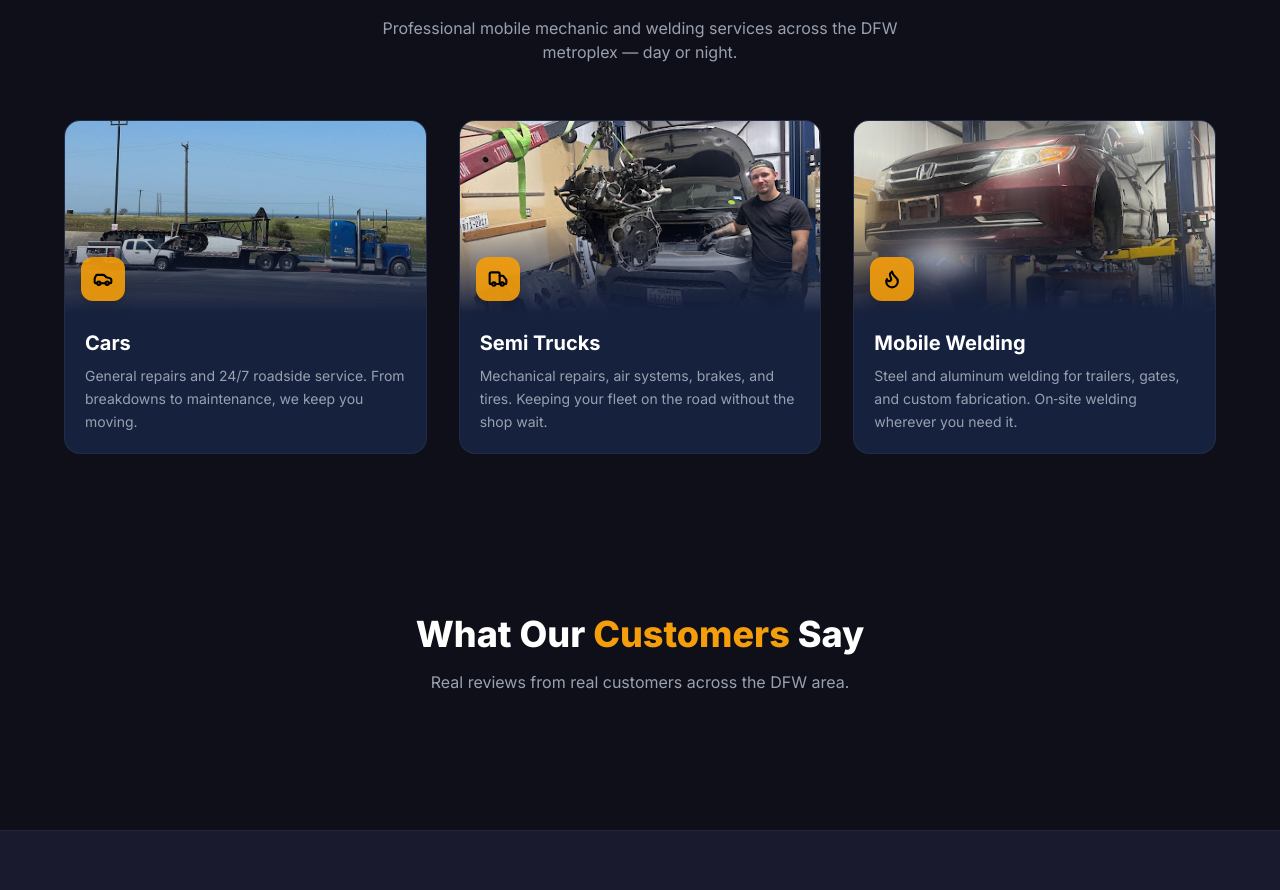
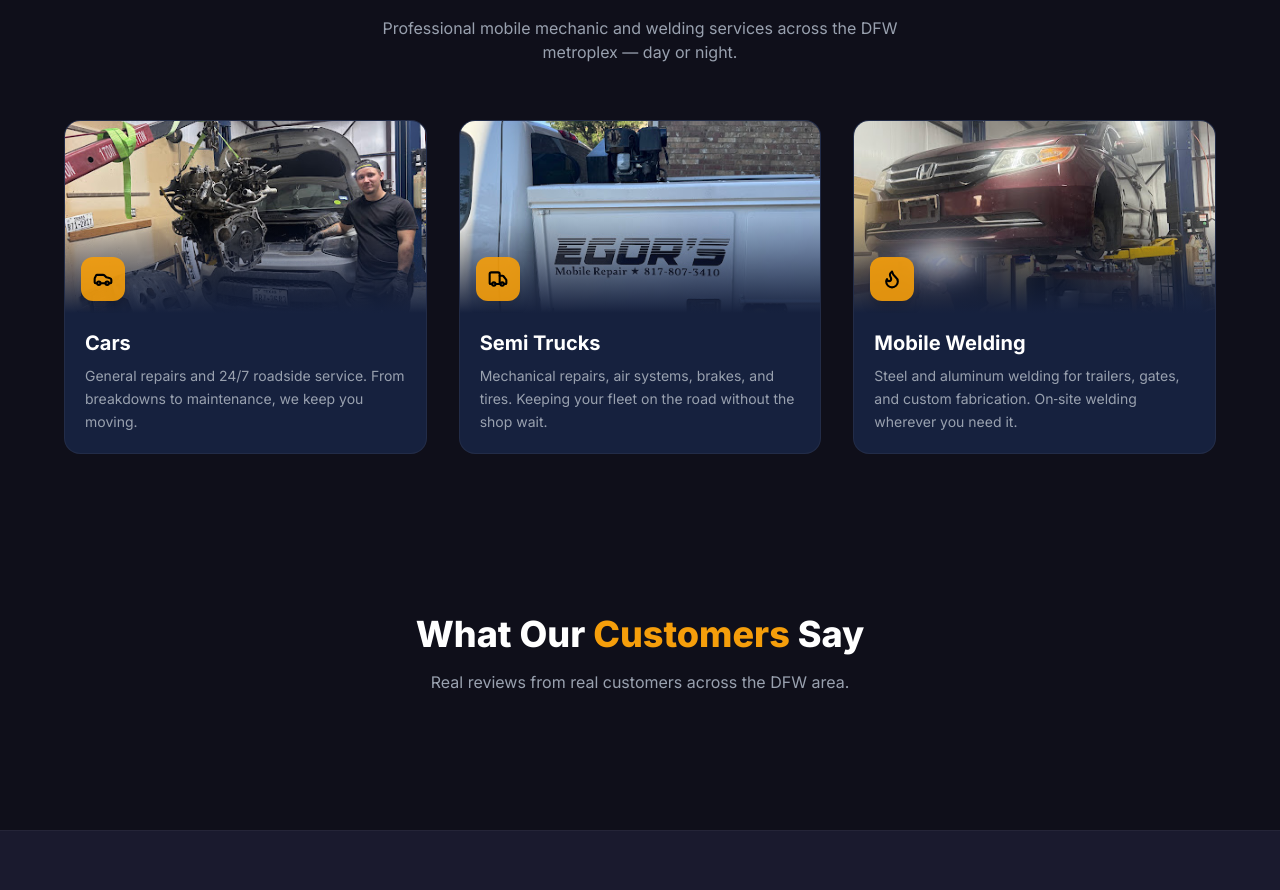
Before and after one commit to bohucharskyi/egorsmobilerepair, a React (Vite) app: page / in a window 1280 px wide. Shown: the part 920-1810 px from the top of the page. Built offline with nearby package versions, Linux system fonts and the light colour scheme.

Commit message:
fix: restore correct image assignments for service cards
- Cars: 2.jpg (engine swap / car repair work)
- Semi Trucks: 1.jpg (service truck + semi on road, restored from git)
- Welding: 3.jpg (shop repair)
- Hero poster: 6.jpg (Egor's branding shot)

```diff
--- a/package.json
+++ b/package.json
@@ -6,7 +6,8 @@
   "scripts": {
     "dev": "vite",
     "build": "vite build",
-    "preview": "vite preview"
+    "preview": "vite preview",
+    "deploy": "gh-pages -d dist"
   },
   "repository": {
     "type": "git",
@@ -28,6 +29,7 @@
   "devDependencies": {
     "@tailwindcss/vite": "^4.2.2",
     "@vitejs/plugin-react": "^6.0.1",
+    "gh-pages": "^6.3.0",
     "tailwindcss": "^4.2.2",
     "vite": "^8.0.1"
   }
--- a/src/components/Services.jsx
+++ b/src/components/Services.jsx
@@ -6,16 +6,16 @@ const services = [
     title: "Cars",
     description:
       "General repairs and 24/7 roadside service. From breakdowns to maintenance, we keep you moving.",
-    image: "/images/6.jpg",
-    imageAlt: "Car repair service",
+    image: "/images/2.jpg",
+    imageAlt: "Car engine repair service",
   },
   {
     icon: Truck,
     title: "Semi Trucks",
     description:
       "Mechanical repairs, air systems, brakes, and tires. Keeping your fleet on the road without the shop wait.",
-    image: "/images/2.jpg",
-    imageAlt: "Semi truck repair service",
+    image: "/images/1.jpg",
+    imageAlt: "Semi truck roadside repair service",
   },
   {
     icon: Flame,
--- a/vite.config.js
+++ b/vite.config.js
@@ -3,5 +3,6 @@ import react from "@vitejs/plugin-react";
 import tailwindcss from "@tailwindcss/vite";
 
 export default defineConfig({
+  base: "/egorsmobilerepair/",
   plugins: [react(), tailwindcss()],
 });
```
Also changed, not shown: public/images/1.jpg (added), 1 other file (tests, documents, lock files or other folders).
